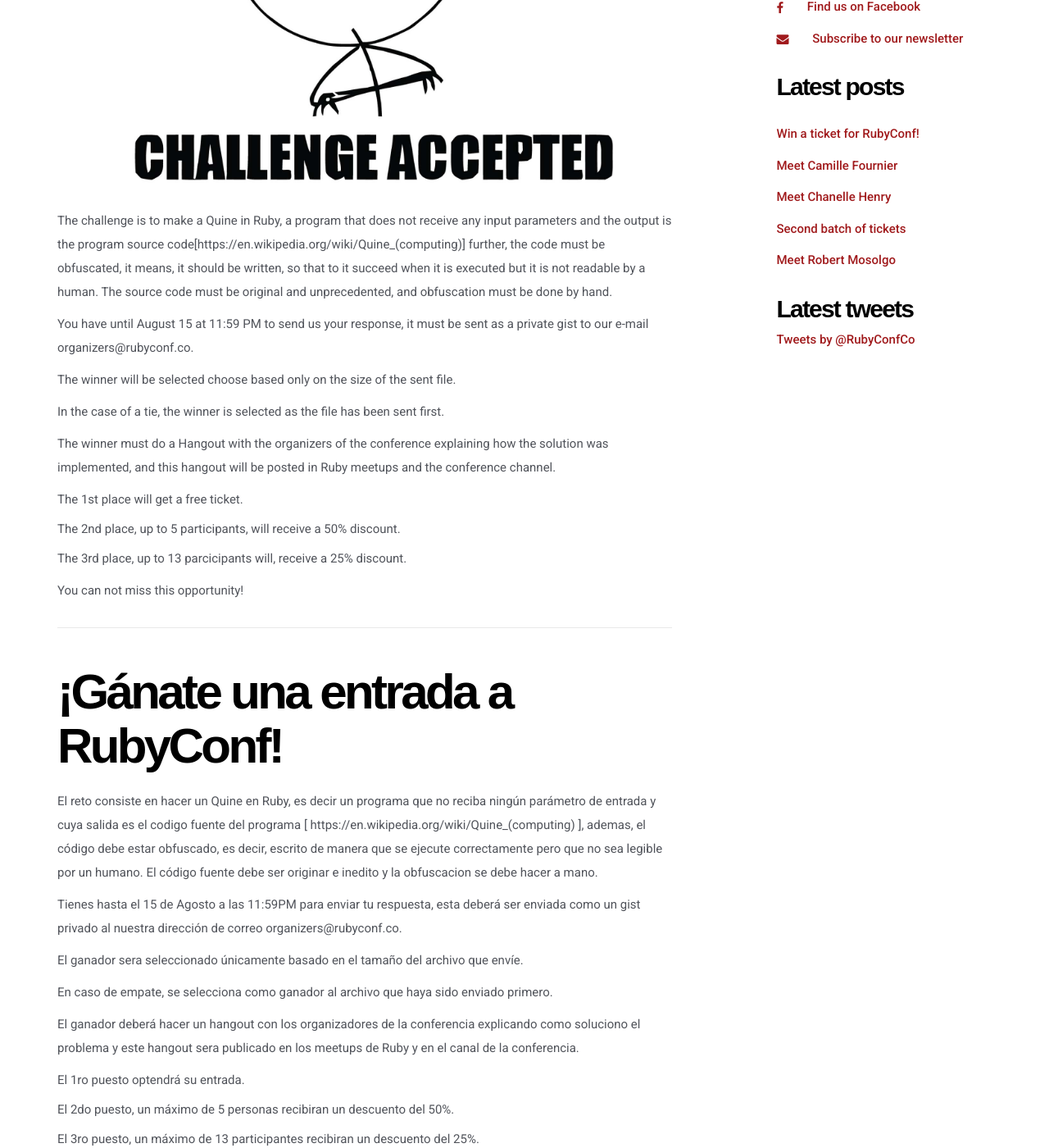
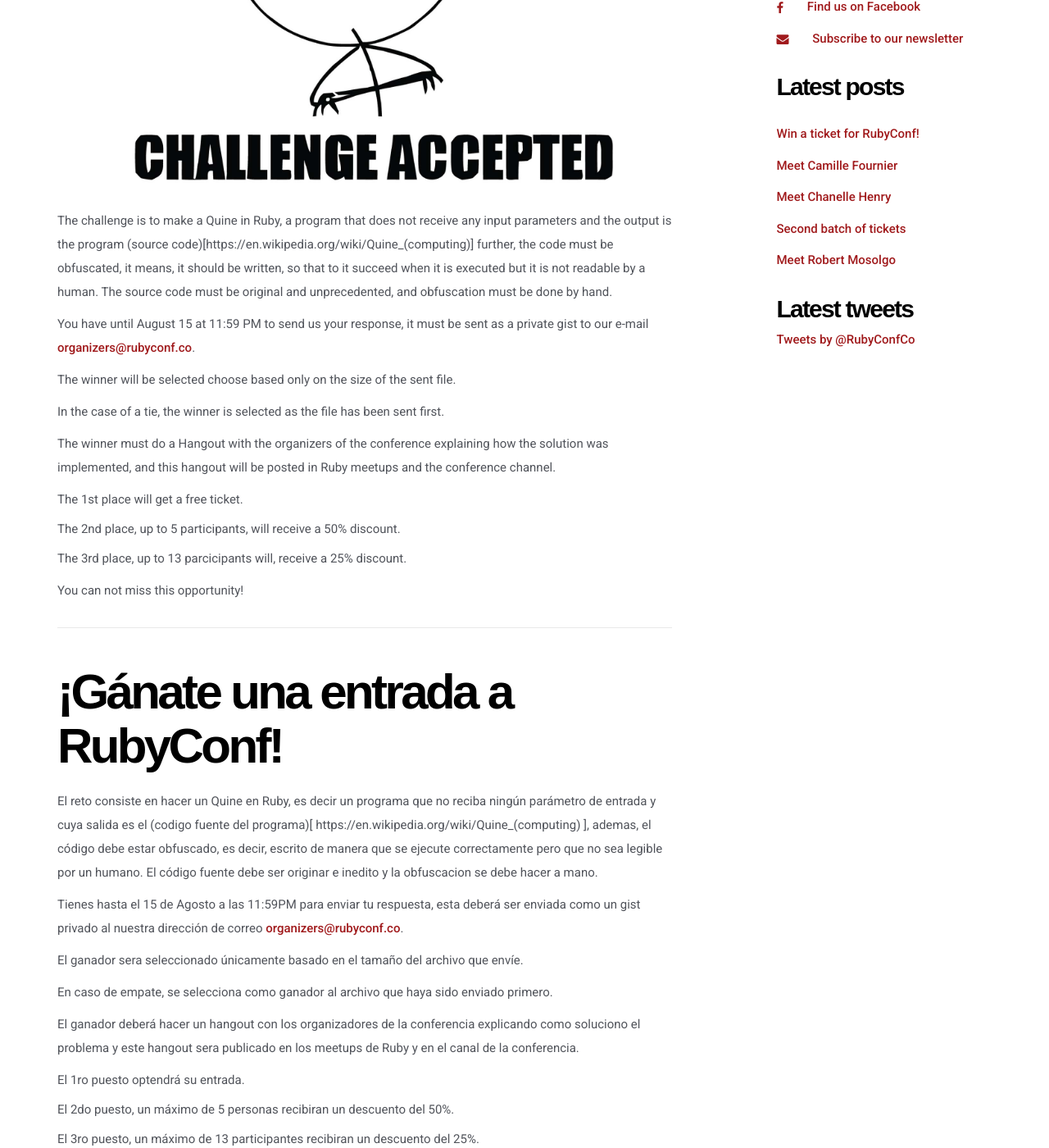
Before and after one commit to RubyConfCo/2016-rubyconfco.github.io, a Jekyll site: the page built from blog/_posts/2016-08-01-challenge.md, in a window 1280 px wide and 1400 px high, scrolled down 564 px. Shown: the whole window at 82% size. Built offline with Jekyll 4.4.1, drawn with Linux system fonts in a browser that asks for light colours; some web fonts are replaced; a script that is not in the unit is left out; comment, search, counter and statistics services are not loaded; part of the change alters nothing that is shown.

```diff
--- a/blog/_posts/2016-08-01-challenge.md
+++ b/blog/_posts/2016-08-01-challenge.md
@@ -8,9 +8,9 @@ created_at: Mon August 1 2016
 
 ![Challenge Accepted](/img/blog/challenge-accepted.jpg)
 
-The challenge is to make a Quine in Ruby, a program that does not receive any input parameters and the output is the program source code[https://en.wikipedia.org/wiki/Quine_(computing)] further, the code must be obfuscated, it means, it should be written, so that to it succeed when it is executed but it is not readable by a human. The source code must be original and unprecedented, and obfuscation must be done by hand.
+The challenge is to make a Quine in Ruby, a program that does not receive any input parameters and the output is the program (source code)[https://en.wikipedia.org/wiki/Quine_(computing)] further, the code must be obfuscated, it means, it should be written, so that to it succeed when it is executed but it is not readable by a human. The source code must be original and unprecedented, and obfuscation must be done by hand.
 
-You have until August 15 at 11:59 PM to send us your response, it must be sent as a private gist to our e-mail organizers@rubyconf.co.
+You have until August 15 at 11:59 PM to send us your response, it must be sent as a private gist to our e-mail <a mailto="organizers@rubyconf.co">organizers@rubyconf.co</a>.
 
 The winner will be selected choose based only on the size of the sent file.
 
@@ -28,9 +28,9 @@ You can not miss this opportunity!
 
 # ¡Gánate una entrada a RubyConf!
 
-El reto consiste en hacer un Quine en Ruby, es decir un programa que no reciba ningún parámetro de entrada y cuya salida es el codigo fuente del programa [ https://en.wikipedia.org/wiki/Quine_(computing) ], ademas, el código debe estar obfuscado, es decir, escrito de manera que se ejecute correctamente pero que no sea legible por un humano. El código fuente debe ser originar e inedito y la obfuscacion se debe hacer a mano.
+El reto consiste en hacer un Quine en Ruby, es decir un programa que no reciba ningún parámetro de entrada y cuya salida es el (codigo fuente del programa)[ https://en.wikipedia.org/wiki/Quine_(computing) ], ademas, el código debe estar obfuscado, es decir, escrito de manera que se ejecute correctamente pero que no sea legible por un humano. El código fuente debe ser originar e inedito y la obfuscacion se debe hacer a mano.
 
-Tienes hasta el 15 de Agosto a las 11:59PM para enviar tu respuesta, esta deberá ser enviada como un gist privado al nuestra dirección de correo organizers@rubyconf.co.
+Tienes hasta el 15 de Agosto a las 11:59PM para enviar tu respuesta, esta deberá ser enviada como un gist privado al nuestra dirección de correo <a mailto="organizers@rubyconf.co">organizers@rubyconf.co</a>.
 
 El ganador sera seleccionado únicamente basado en el tamaño del archivo que envíe.
 
```
